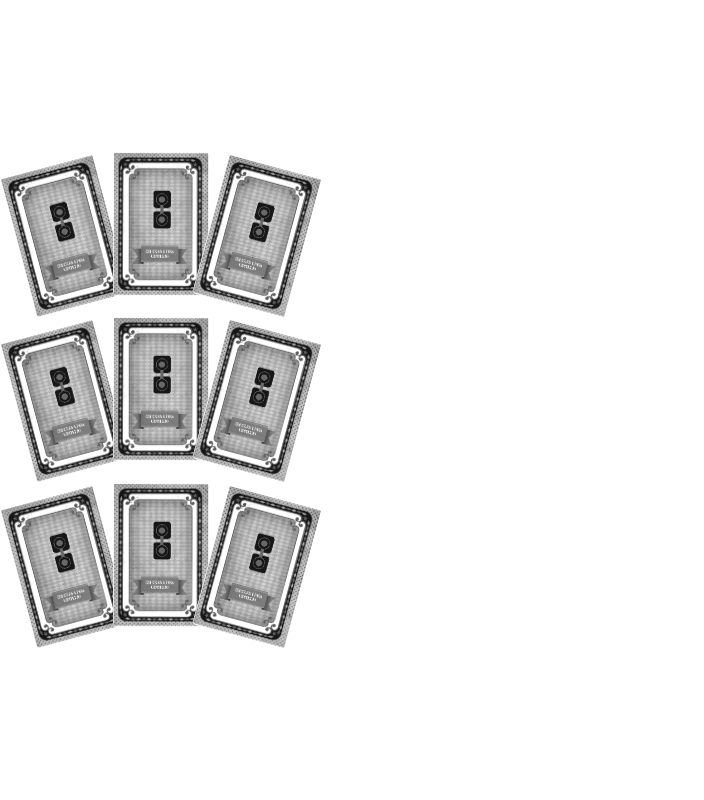
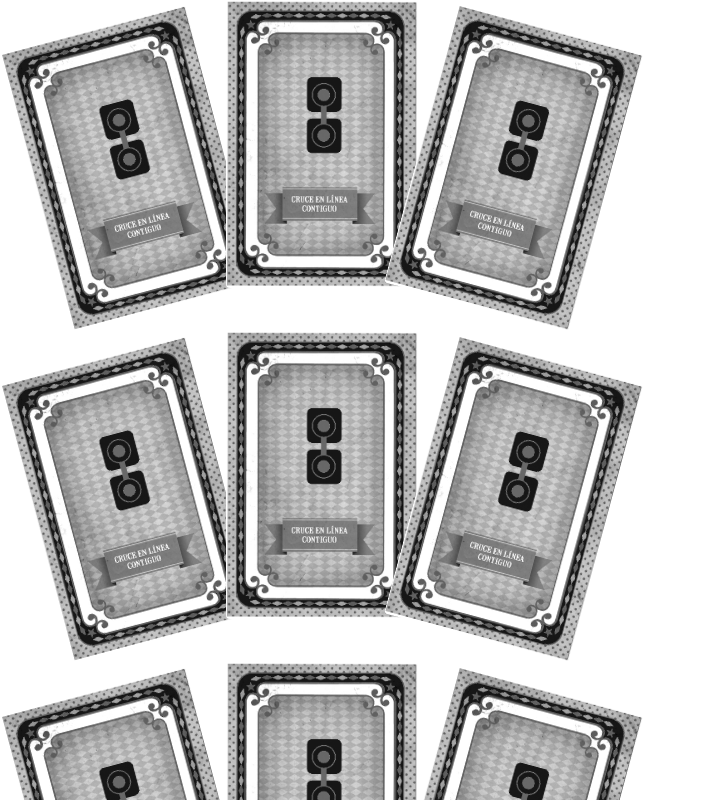
Before and after one commit to achaval-tomas/ingsoft-proyecto, a React (Vite) app: page /play in a window 1280 px wide. Shown: the top 800 px of the page, without its empty margins (0-704 px from the left). Built offline with nearby package versions, Linux system fonts and the light colour scheme.

Commit message:
SCRUM-18 improve movement card hover

```diff
--- a/src/containers/Game/Game.tsx
+++ b/src/containers/Game/Game.tsx
@@ -2,7 +2,7 @@ import MovementCardHand from "./components/MovementCardHand";
 
 function Game() {
     return (
-        <div className="text-xs">
+        <div className="text-2xl">
             <MovementCardHand
                 movements={["straight-adjacent", "straight-spaced", "diagonal-spaced"]}
             />
--- a/src/containers/Game/components/MovementCardHand.tsx
+++ b/src/containers/Game/components/MovementCardHand.tsx
@@ -9,9 +9,21 @@ function MovementCardHand({ movements }: MovementCardHandProps) {
 
     return (
         <div className="flex flex-row px-[1.4em] pb-[1.8em]">
-            <div className="relative top-[1em] -rotate-[15deg] hover:top-[-2em] hover:z-30 transition-[top]"><MovementCard movement={movements[0]}/></div>
-            <div className="relative z-10 hover:top-[-2em] hover:z-30 transition-[top]"><MovementCard movement={movements[1]}/></div>
-            <div className="relative top-[1em] rotate-[15deg] z-20 hover:top-[-2em] hover:z-30 transition-[top]"><MovementCard movement={movements[2]}/></div>
+            <div className="group">
+                <div className="relative top-[1em] -rotate-[15deg] group-hover:top-[-2em] group-hover:z-30 transition-[top]">
+                    <MovementCard movement={movements[0]}/>
+                </div>
+            </div>
+            <div className="group">
+                <div className="relative z-10 group-hover:top-[-2em] group-hover:z-30 transition-[top]">
+                    <MovementCard movement={movements[1]}/>
+                </div>
+            </div>
+            <div className="group">
+                <div className="relative top-[1em] rotate-[15deg] z-20 group-hover:top-[-2em] group-hover:z-30 transition-[top]">
+                    <MovementCard movement={movements[2]}/>
+                </div>
+            </div>
         </div>
     );
 }
```
